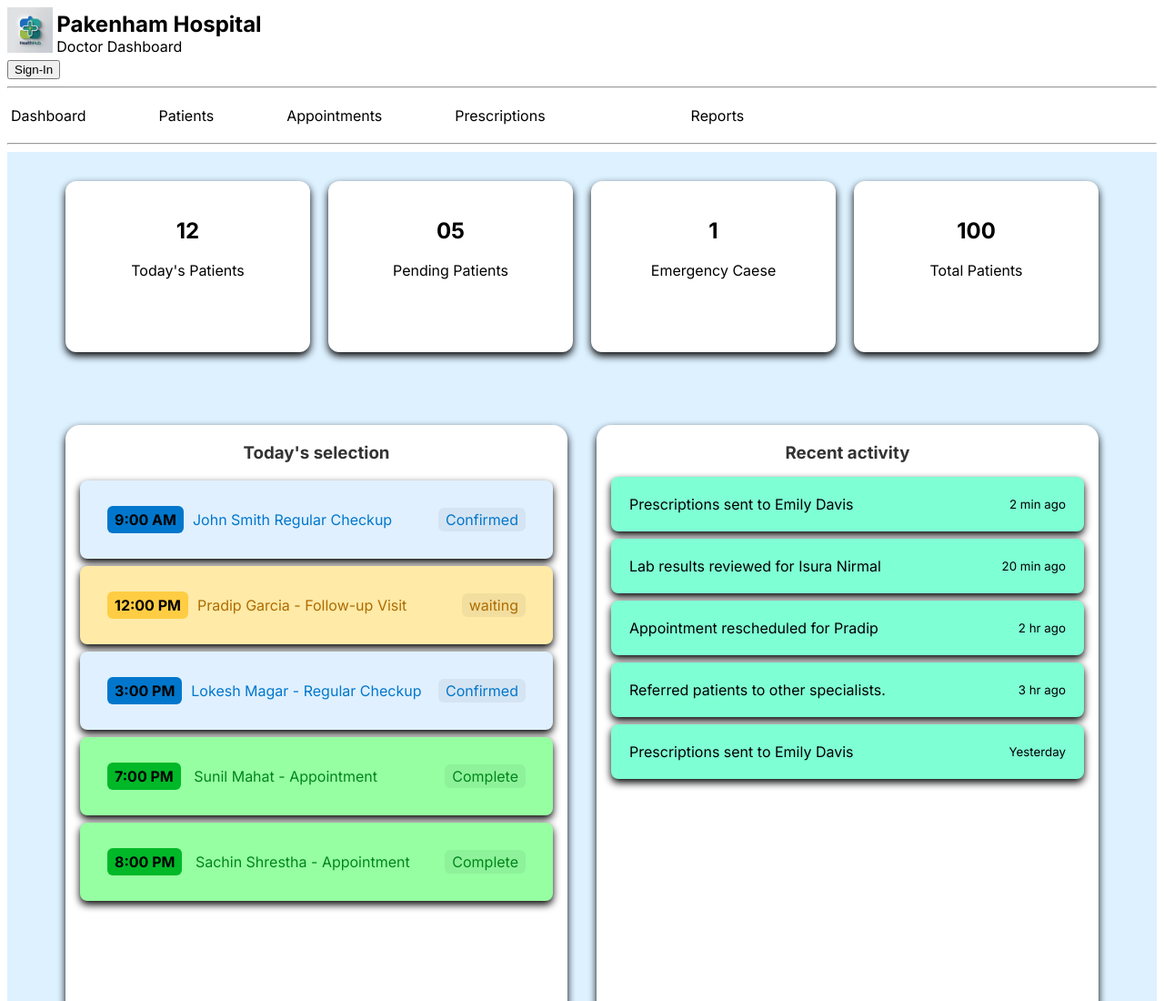
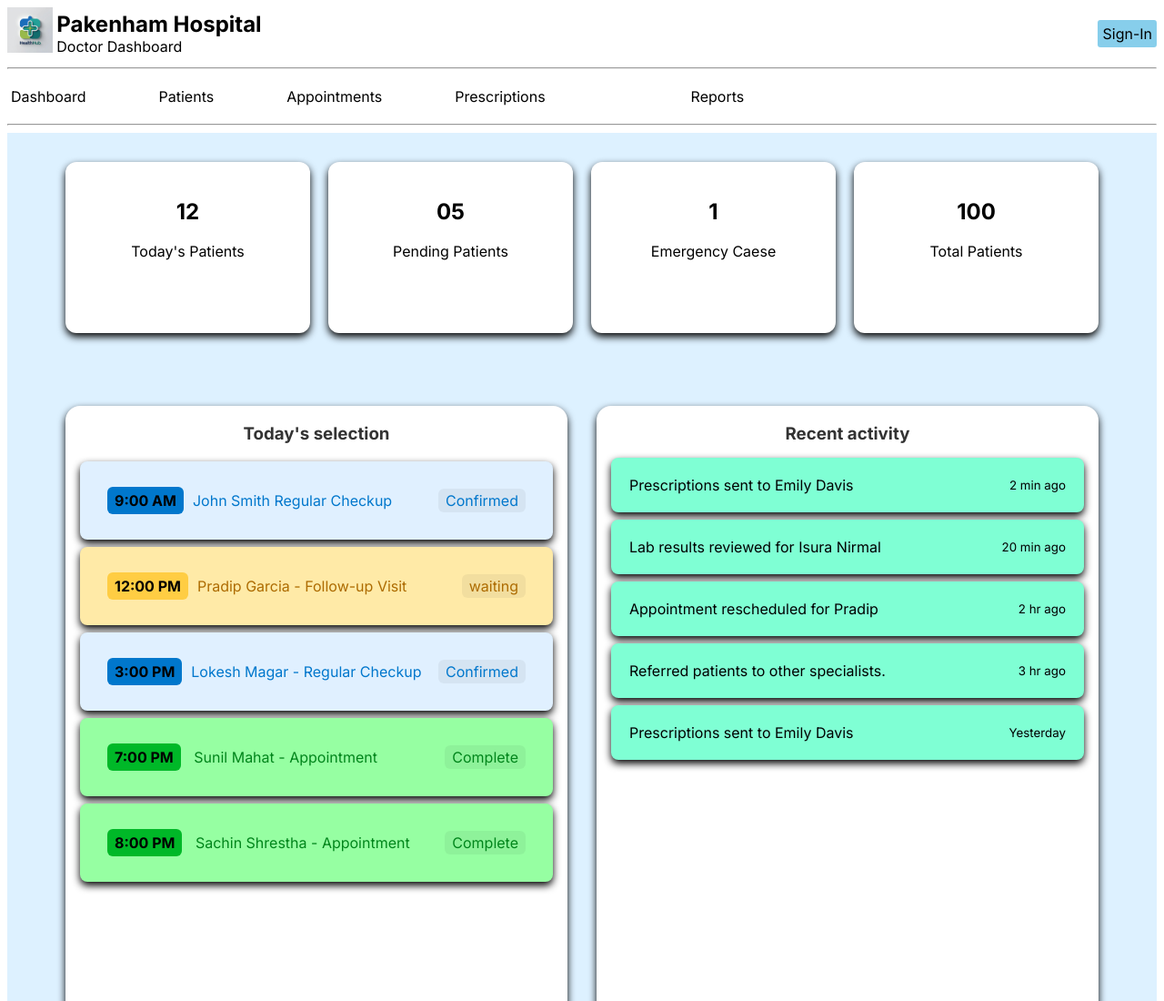
Before and after one commit to lokesh-358-luka/pakenham-hospital, a plain HTML site: page DOC portal/doctor.html in a window 1280 px wide. Shown: the top 1100 px of the page at 91% size. Drawn offline with Linux system fonts and the light colour scheme.

Commit message:
second update

```diff
--- a/DOC portal/doctor.css
+++ b/DOC portal/doctor.css
@@ -8,7 +8,24 @@ body{
     background-color: rgb(255, 255, 255);
 }
 
+.sign-in{
+    background: skyblue;
+    padding: 5px;
+    border-radius: 3px;
+     transition: transform 0.3s ease, box-shadow 0.3s ease;
+}
+
+.sign-in:hover{
+    background: #ffeaa7;
+    transform: translateY(-8px) scale(1.03); /* Pop out */
+}
+
+
         .heading1{
+            display: flex;
+            justify-content: space-between;
+            align-items: center;
+
             .style{
             text-align: left;
             display: flex;
@@ -63,6 +80,11 @@ body{
     color: black;
     grid-template-columns: repeat(4, 1fr);
     gap: 20px;
+     transition: transform 0.3s ease, box-shadow 0.3s ease;
+ }
+
+ .dashboard:hover{
+    transform: translateY(-8px) scale(1.03); /* Pop out */
  }
 
 .card{
@@ -73,9 +95,11 @@ body{
     border-radius: 12px;
     box-shadow: 0 4px 8px black;
     text-align: center;
+    transition: transform 0.3s ease, box-shadow 0.3s ease;
 }
 .card:hover{
     background-color: #ffeaa7;
+     transform: translateY(-8px) scale(1.03); /* Pop out */
 }
 
 .main-section{
--- a/DOC portal/doctor.html
+++ b/DOC portal/doctor.html
@@ -16,8 +16,10 @@
                 <li>Doctor Dashboard</li>
             </ul>
         </div>
-         <button class="Sign-In"><a href="/index.html">Sign-In</a></button>
+        <div class="sign-in">
+         <a href="../index.html">Sign-In</a>
         </div>
+  </div>
         <hr>
 
     <!-- heading 2-->
--- a/css.css
+++ b/css.css
@@ -15,6 +15,7 @@ body {
   background: rgb(231, 246, 252) ;     /* light background */
   font-family: Arial, sans-serif;
 }
+
 
 /* Bordered form */
 form {
```
Also changed, not shown: DOC portal/doc-appointments.html (+3 -1 lines), DOC portal/doc-report.html (+3 -1 lines), DOC portal/patients.html (+3 -1 lines), DOC portal/pescribtion.html (+3 -1 lines).
